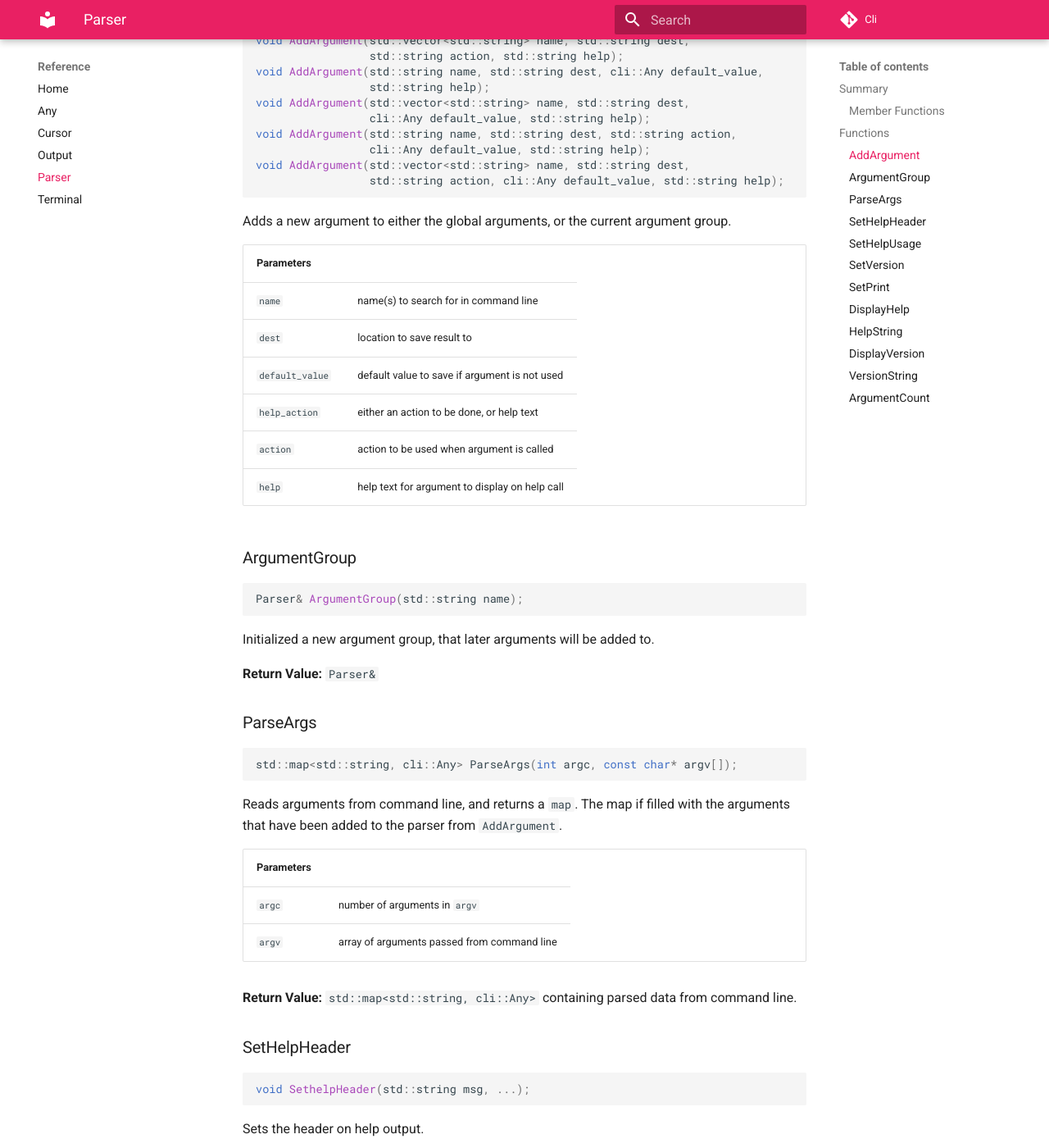
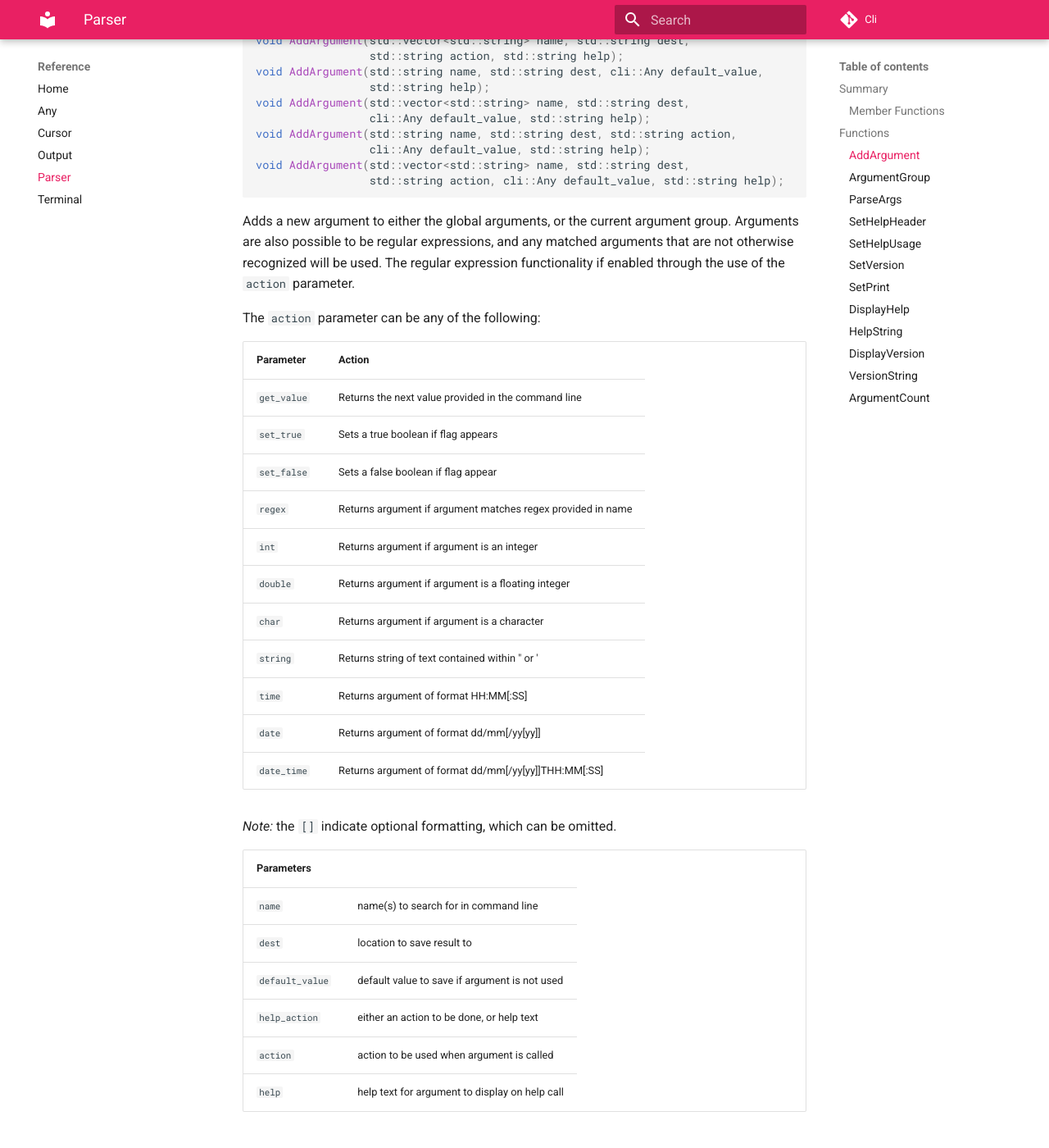
Before and after one commit to LuxAter/cli, an MkDocs documentation site: the page built from docs/ref/parser.md, in a window 1280 px wide and 1400 px high, scrolled down 1476 px. Shown: the whole window at 82% size. Built offline with MkDocs 1.6.1 and Material for MkDocs 9.7.7, drawn with Linux system fonts in a browser that asks for light colours; comment, search, counter and statistics services are not loaded; old or Windows-style settings are respelled for this version of MkDocs.

Commit message:
Added regex documentation

````diff
--- a/docs/ref/parser.md
+++ b/docs/ref/parser.md
@@ -58,7 +58,27 @@ void AddArgument(std::vector<std::string> name, std::string dest,
 ```
 
 Adds a new argument to either the global arguments, or the current argument
-group.
+group. Arguments are also possible to be regular expressions, and any matched
+arguments that are not otherwise recognized will be used. The regular
+expression functionality if enabled through the use of the `action` parameter.
+
+The `action` parameter can be any of the following:
+
+| Parameter   | Action                                                      |
+|-------------|-------------------------------------------------------------|
+| `get_value` | Returns the next value provided in the command line         |
+| `set_true`  | Sets a true boolean if flag appears                         |
+| `set_false` | Sets a false boolean if flag appear                         |
+| `regex`     | Returns argument if argument matches regex provided in name |
+| `int`       | Returns argument if argument is an integer                  |
+| `double`    | Returns argument if argument is a floating integer          |
+| `char`      | Returns argument if argument is a character                 |
+| `string`    | Returns string of text contained within " or '              |
+| `time`      | Returns argument of format HH:MM[:SS]                       |
+| `date`      | Returns argument of format dd/mm[/yy[yy]]                   |
+| `date_time` | Returns argument of format dd/mm[/yy[yy]]THH:MM[:SS]        |
+
+*Note:* the `[]` indicate optional formatting, which can be omitted.
 
 | Parameters      |                                                |
 |-----------------|------------------------------------------------|
````
